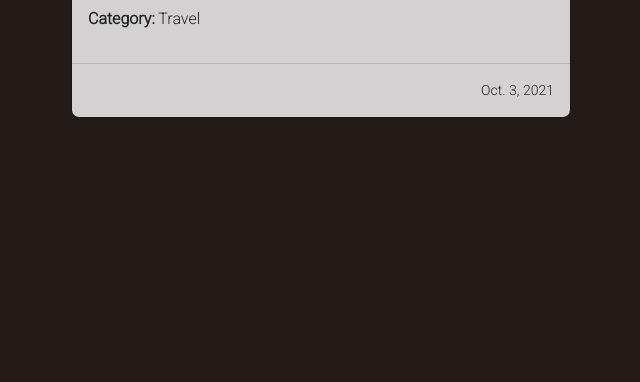
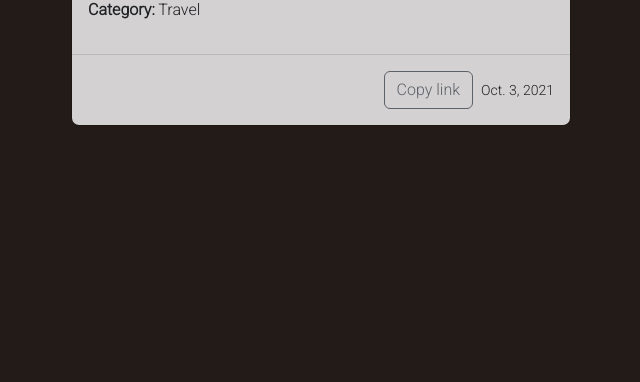
Before and after one commit to Ken-mbira/PHOTO_BOOK, a Django app: page /images/5 in a window 1280 px wide. Shown: the part 418-800 px from the top of the page, without its empty margins (319-959 px from the left). Run offline with Django 3.2, Linux system fonts and the light colour scheme; data comes from the database, SQL or seed files in the repository; some libraries are stand-ins or nearby versions; some web fonts are replaced.

Commit message:
render a html page to copy the link to the image

```diff
--- a/photo/templates/photohtml/image.html
+++ b/photo/templates/photohtml/image.html
@@ -19,6 +19,7 @@
                 <p><b>Category:</b> {{image.category.name}}</p>
             </div>
             <div class="modal-footer">
+                <a class="btn btn-outline-secondary" href="{% url 'image_copy' image.pk %}">Copy link</a>
                 <small>{{image.date_taken}}</small>
             </div>
         </div>
--- a/photo/urls.py
+++ b/photo/urls.py
@@ -9,6 +9,7 @@ urlpatterns = [
     path('',views.index,name = 'home'),
     path('images/',views.images,name = 'images'),
     path('images/<int:pk>',views.image_spec,name = 'image'),
+    path('images/copy/<int:pk>',views.image_spec_copy,name = 'image_copy'),
     path('category/<int:pk>',views.image_category,name = 'category'),
     path('search',views.search_images, name="search")
 ]
--- a/photo/views.py
+++ b/photo/views.py
@@ -34,6 +34,18 @@ def image_spec(request,pk):
     image = Image.get_image_by_id(pk)
     return render(request,"photohtml/image.html",{"image":image,"categories":categories})
 
+def image_spec_copy(request,pk):
+    """This will render the page containing a specific image
+
+    Args:
+        request ([type]): [description]
+        pk ([int]): [This is the primary key of the image]
+    """
+    categories = Category.objects.all()
+    image = Image.get_image_by_id(pk)
+    image.copy_to_clipboard()
+    return render(request,"photohtml/image.html",{"image":image,"categories":categories})
+
 def image_category(request,pk):
     """This will render a page containing the specific category asked for
 
```
